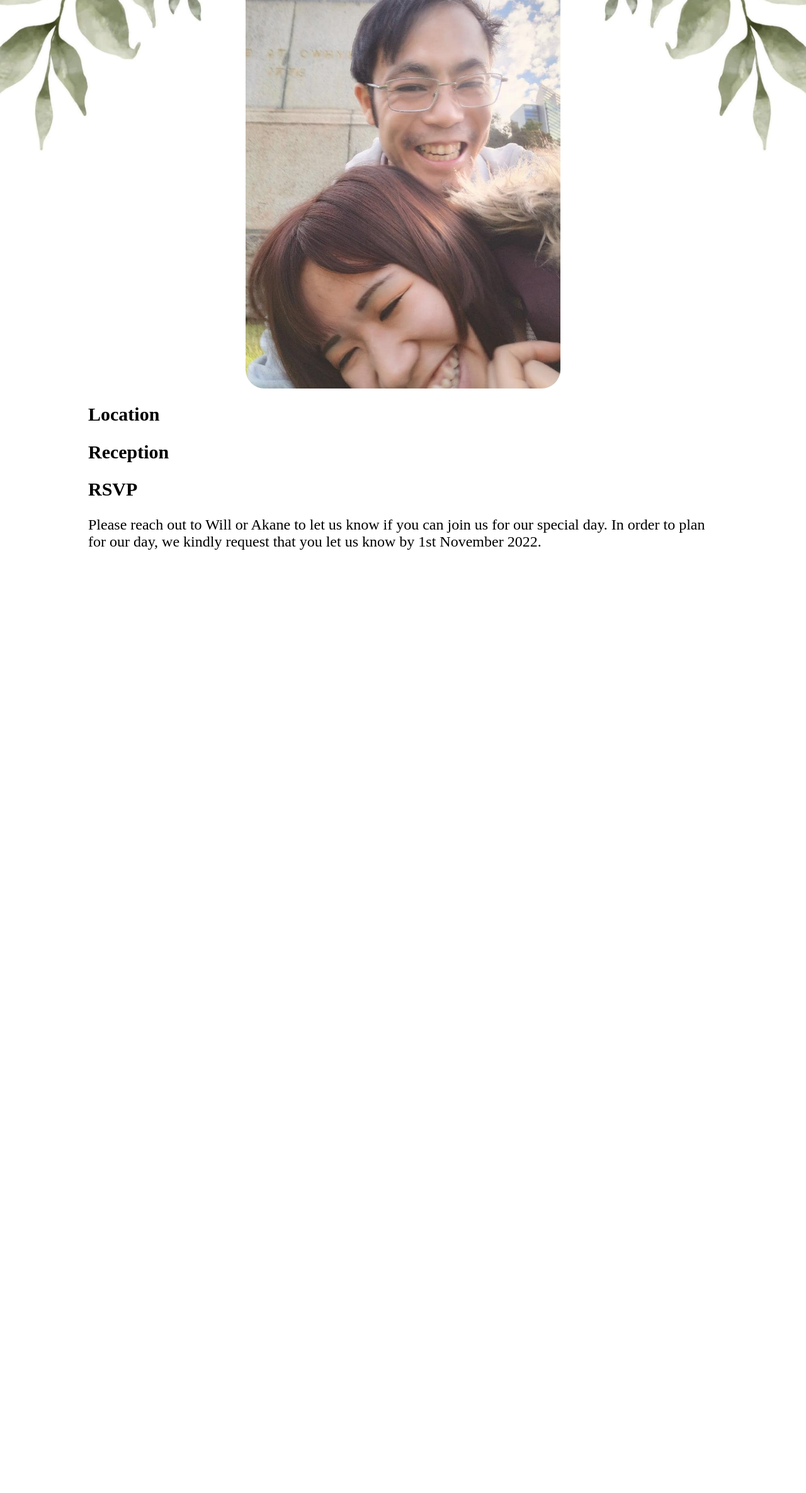
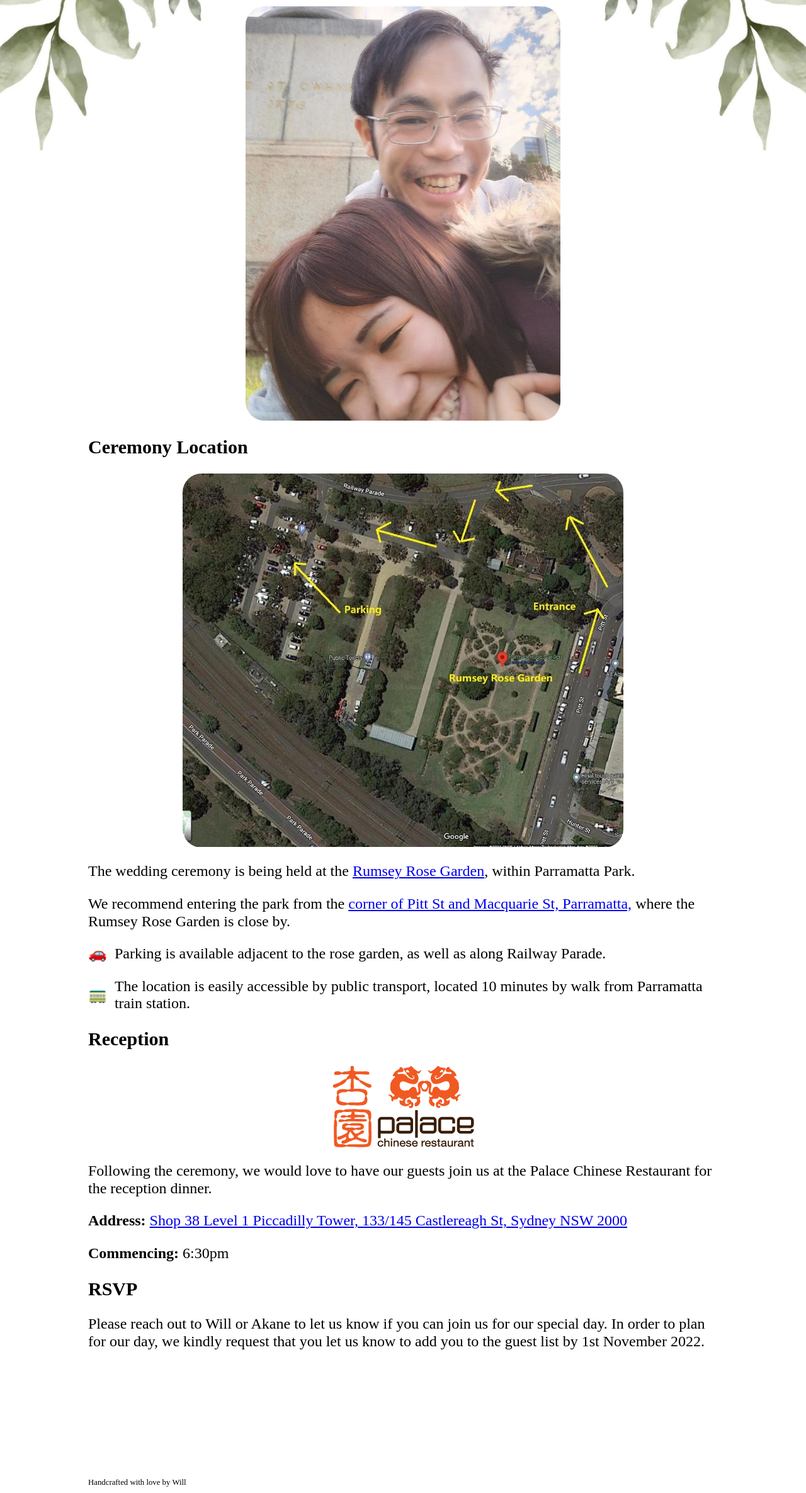
Before and after one commit to uuykay/akane-and-will, a plain HTML site: page src/index.html in a window 1280 px wide. Shown: the part 364-2735 px from the top of the page at 63% size. Before the commit the page ends 1263 px from the top, so only its background shows below. Drawn offline with Linux system fonts and the light colour scheme.

Commit message:
Add more details (#2)
* Cleanup usued assets

* Add journal, add location details

```diff
--- a/src/index.html
+++ b/src/index.html
@@ -3,9 +3,8 @@
   <head>
     <link rel="stylesheet" href="style.css" />
     <link rel="stylesheet" href="normalize.css" />
-    <title>Akane & Will's Wedding</title>
+    <title>Akane and Will's Wedding</title>
   </head>
-
   <body>
     <section>
       <div class="text-center text-content-section">
@@ -22,34 +21,96 @@
           src="./images/rose-clipped-min.jpg"
         />
         <h1 class="font-cursive">Akane and Will</h1>
-        <p>26th November - Rumsey Rose Garden, Parramatta Park</p>
-        <p id="days-to-go"></p>
+        <p class="uppercase">26th November 2022 - Rumsey Rose Garden, 2150</p>
+        <p class="uppercase">12-2pm</p>
+        <p id="days-to-go" class="invisible">
+          Our special day is now but a fond memory.
+        </p>
       </div>
       <div class="text-content-section">
-        <h2>Us</h2>
+        <h2>Our Story</h2>
+        <p></p>
         <div class="center-wrapper">
           <img
             id="us-image"
+            class="rounded-border"
             alt="Will and Akane"
             src="./images/will-and-akane.jpg"
           />
         </div>
       </div>
       <div class="text-content-section">
-        <h2>Location</h2>
+        <h2>Ceremony Location</h2>
+        <div class="center-wrapper">
+          <img
+            alt=""
+            class="rounded-border"
+            src="./images/ceremony-location.jpg"
+          />
+        </div>
+        <p>
+          The wedding ceremony is being held at the
+          <a
+            target="_blank"
+            href="https://www.google.com.au/maps/place/Rumsey+Rose+Garden/@-33.814451,150.9976884,19z/data=!4m5!3m4!1s0x6b12a2e0850dda3b:0xc503714b169d214d!8m2!3d-33.8142438!4d150.9974148"
+            >Rumsey Rose Garden</a
+          >, within Parramatta Park.
+        </p>
+        <p>
+          We recommend entering the park from the
+          <a
+            target="_blank"
+            href="https://www.google.com/maps/place/33%C2%B048'50.4%22S+150%C2%B059'52.6%22E/@-33.813991,150.9973905,19z/data=!3m1!4b1!4m6!3m5!1s0x0:0x468f5f88d0d0ee04!7e2!8m2!3d-33.8139908!4d150.9979392"
+            >corner of Pitt St and Macquarie St, Parramatta,</a
+          >
+          where the Rumsey Rose Garden is close by.
+        </p>
+        <p class="left-wrapper">
+          <span aria-hidden="true" class="mr-2">🚗</span>Parking is available
+          adjacent to the rose garden, as well as along Railway Parade.
+        </p>
+        <p class="left-wrapper">
+          <span aria-hidden="true" class="mr-2">🚃</span>The location is easily
+          accessible by public transport, located 10 minutes by walk from
+          Parramatta train station.
+        </p>
       </div>
       <div class="text-content-section">
         <h2>Reception</h2>
+        <div class="center-wrapper">
+          <img
+            alt="Palace Chinese Restaurant"
+            src="./images/palace-chinese-restaurant.png"
+          />
+        </div>
+        <p>
+          Following the ceremony, we would love to have our guests join us at
+          the Palace Chinese Restaurant for the reception dinner.
+        </p>
+        <p>
+          <strong>Address: </strong
+          ><a
+            target="_blank"
+            href="https://www.google.com/maps/place/Palace+Chinese+Restaurant/@-33.8719036,151.2068077,17z/data=!3m2!4b1!5s0x6b12ae42db355f4f:0x6151d5291f9cee0c!4m5!3m4!1s0x6b12ae3e36c3ade5:0x37c8c02601d56fd3!8m2!3d-33.8719036!4d151.2090017"
+            >Shop 38 Level 1 Piccadilly Tower, 133/145 Castlereagh St, Sydney
+            NSW 2000</a
+          >
+        </p>
+        <p><strong>Commencing:</strong> 6:30pm</p>
       </div>
       <div class="text-content-section">
         <h2>RSVP</h2>
         <p>
           Please reach out to Will or Akane to let us know if you can join us
           for our special day. In order to plan for our day, we kindly request
-          that you let us know by 1st November 2022.
+          that you let us know to add you to the guest list by 1st November
+          2022.
         </p>
       </div>
     </section>
-    <script src="index.js"></script>
+    <footer class="text-content-section">
+      <small>Handcrafted with love by Will</small>
+    </footer>
+    <script src="index.js" async></script>
   </body>
 </html>
--- a/src/index.js
+++ b/src/index.js
@@ -5,6 +5,7 @@ const getElement = (selector) => {
 const setTextContent = ({ selector, value }) => {
   const element = getElement(selector);
   element.textContent = value;
+  return element;
 };
 
 const createSemanticDate = ({ day, month, year }) => {
@@ -18,22 +19,18 @@ const setDaysToGo = () => {
 
   const daysUntil = Math.round((weddingDate - dateNow) / (24 * 60 * 60 * 1000));
 
+  const selector = "#days-to-go";
+  const element = getElement(selector);
+
+  // Change the value based on date calculation
   if (daysUntil > 0) {
-    setTextContent({
-      selector: "#days-to-go",
-      value: `${daysUntil} days to go!`,
-    });
+    element.textContent = `${daysUntil} days to go!`;
   } else if (daysUntil === 0) {
-    setTextContent({
-      selector: "#days-to-go",
-      value: `Today's the day!`,
-    });
-  } else {
-    setTextContent({
-      selector: "#days-to-go",
-      value: `Thank you for coming to our wedding.`,
-    });
+    element.textContent = `Today's the day!`;
   }
+
+  // Remove hidden class
+  element.classList.remove("invisible");
 };
 
 const init = () => {
--- a/src/style.css
+++ b/src/style.css
@@ -1,22 +1,9 @@
 @font-face {
-  font-family: better-grade;
-  src: url(./fonts/better-grade.ttf);
+  font-family: BetterGrade;
+  src: url(./fonts/BetterGrade.woff2);
 }
 
-.font-cursive {
-  font-family: better-grade;
-}
-
-.text-center {
-  text-align: center;
-}
-
-.text-content-section {
-  padding: 0 12px 0 12px;
-  max-width: 1000px;
-  margin: auto;
-}
-
+/* Specific elements */
 .rose {
   z-index: -1;
   max-width: 660px;
@@ -32,6 +19,32 @@
   right: 0;
   transform: scaleX(-1);
 }
+#us-image {
+  max-width: 500px;
+  width: 100%;
+}
+
+footer {
+  margin-top: 200px;
+  margin-bottom: 8px;
+}
+
+/* Helpers */
+
+.font-cursive {
+  font-family: BetterGrade, cursive;
+}
+
+.text-center {
+  text-align: center;
+}
+
+.text-content-section {
+  padding: 0 12px;
+  max-width: 1000px;
+  margin-left: auto;
+  margin-right: auto;
+}
 
 .center-wrapper {
   display: flex;
@@ -39,8 +52,23 @@
   justify-content: center;
 }
 
-#us-image {
-  max-width: 500px;
-  width: 100%;
+.left-wrapper {
+  display: flex;
+  align-items: center;
+}
+
+.rounded-border {
   border-radius: 30px;
 }
+
+.uppercase {
+  text-transform: uppercase;
+}
+
+.invisible {
+  visibility: hidden;
+}
+
+.mr-2 {
+  margin-right: 12px;
+}
```
Also changed, not shown: src/blog/2022-10-22-18-44-27.png (added), src/blog/2022-10-22-18-45-39.png (added), src/blog/2022-10-22-19-20-55.png (added), src/blog/2022-10-22-19-28-31.png (added), src/blog/2022-10-22-19-33-48.png (added), src/blog/2022-10-22-19-34-04.png (added), src/fonts/BetterGrade.woff2 (added), src/fonts/ananda-black.ttf (deleted), src/fonts/backup/better-grade - Copy.ttf (renamed from src/fonts/better-grade.ttf), src/images/ceremony-location.jpg (added), src/images/palace-chinese-restaurant.png (added), src/images/rose-clipped.jpg (deleted), src/normalize.css, 3 other files.
